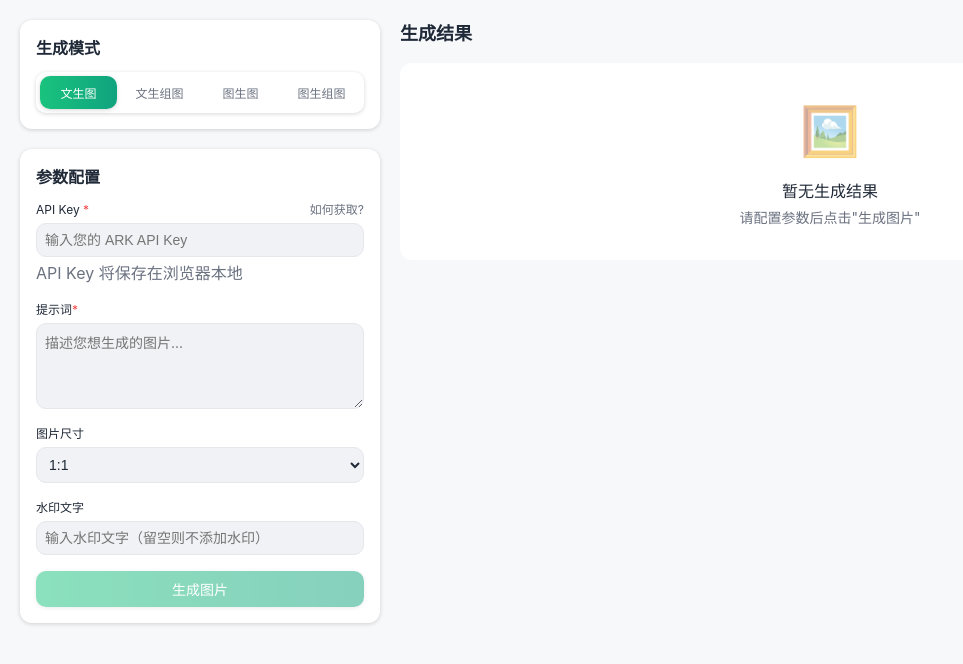
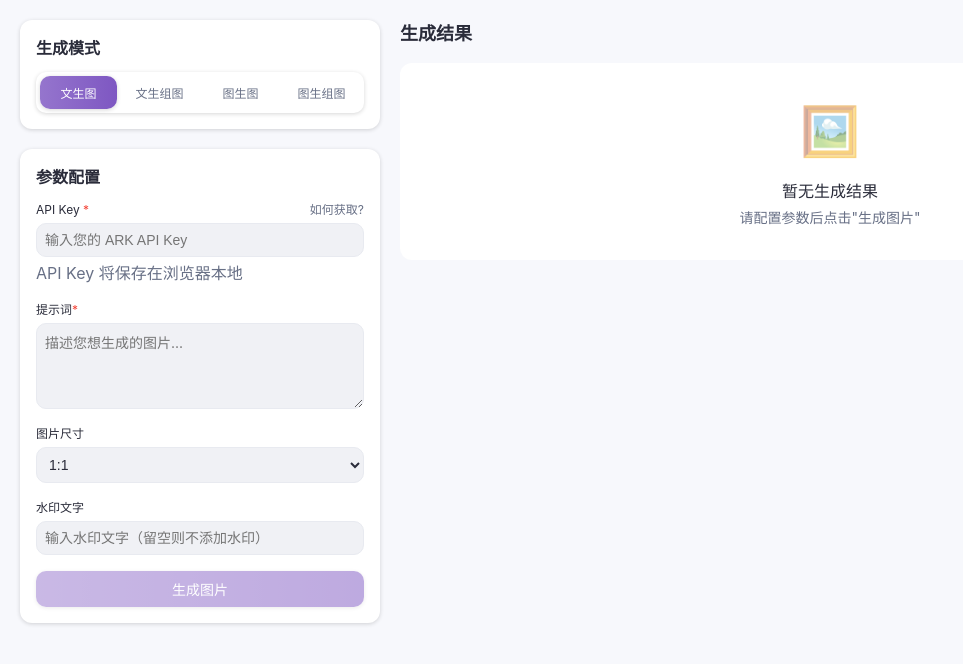
Before and after one commit to CloudBillow/image-generate-demo, a Vue app: page / in a window 1280 px wide. Shown: the top 664 px of the page, without its empty margins (0-963 px from the left). Built offline with nearby package versions, Linux system fonts and the light colour scheme.

Commit message:
feat: 更新配色方案为更高级的紫蓝色调
- 为暗色主题和浅色主题定义了新的紫蓝色调配色方案。
- 更新了输入框焦点和可见轮廓的颜色，以匹配新的主色调。

```diff
--- a/src/assets/main.css
+++ b/src/assets/main.css
@@ -1,28 +1,28 @@
 @import './base.css';
 
-/* Design Tokens - Dark Theme */
+/* Design Tokens - New Dark Theme */
 :root {
   /* Primary Colors */
-  --c-primary: #10A37F;
-  --c-primary-600: #0D8F71;
-  --c-primary-300: #19C37D;
+  --c-primary: #7E57C2;
+  --c-primary-600: #673AB7;
+  --c-primary-300: #9575CD;
 
   /* Neutral Colors - Dark */
-  --c-bg: #202123;
-  --c-surface: #2A2B32;
-  --c-input: #40414F;
-  --c-text: #ECECEC;
-  --c-text-2: #9CA3AF;
-  --c-border: #2F313A;
+  --c-bg: #1A1B26;
+  --c-surface: #2A2C3A;
+  --c-input: #3E4057;
+  --c-text: #E0E0E0;
+  --c-text-2: #A0A8C2;
+  --c-border: #343644;
 
   /* Functional Colors */
-  --c-success: #16A34A;
-  --c-success-light: #22C55E;
-  --c-warning: #F59E0B;
-  --c-warning-light: #FBBF24;
-  --c-error: #EF4444;
-  --c-error-dark: #DC2626;
-  --c-info: #3B82F6;
+  --c-success: #4CAF50;
+  --c-success-light: #81C784;
+  --c-warning: #FF9800;
+  --c-warning-light: #FFB74D;
+  --c-error: #F44336;
+  --c-error-dark: #E53935;
+  --c-info: #2196F3;
 
   /* Code Block Colors */
   --c-code-bg: #1E1E1E;
@@ -33,7 +33,7 @@
   --c-code-function: #4FC1FF;
 
   /* Gradients */
-  --g-primary: linear-gradient(90deg, #19C37D 0%, #10A37F 100%);
+  --g-primary: linear-gradient(90deg, #9575CD 0%, #7E57C2 100%);
 
   /* Spacing */
   --space-xs: 4px;
@@ -83,12 +83,12 @@
 /* Light Theme (optional) */
 @media (prefers-color-scheme: light) {
   :root {
-    --c-bg: #F7F8FA;
+    --c-bg: #F7F8FC;
     --c-surface: #FFFFFF;
-    --c-input: #F1F2F5;
-    --c-text: #1F2937;
-    --c-text-2: #6B7280;
-    --c-border: #E5E7EB;
+    --c-input: #F0F1F5;
+    --c-text: #2A2C3A;
+    --c-text-2: #687086;
+    --c-border: #E8EAF0;
   }
 }
 
@@ -122,7 +122,7 @@ textarea:focus,
 select:focus {
   outline: none;
   border-color: var(--c-primary);
-  box-shadow: 0 0 0 3px rgba(16, 163, 127, 0.25);
+  box-shadow: 0 0 0 3px var(--c-primary-300);
 }
 
 /* Button Base Styles */
@@ -139,7 +139,7 @@ button:disabled {
 
 /* Accessibility */
 *:focus-visible {
-  outline: 2px solid var(--c-primary);
+  outline: 2px solid var(--c-primary-300);
   outline-offset: 2px;
 }
 
```
